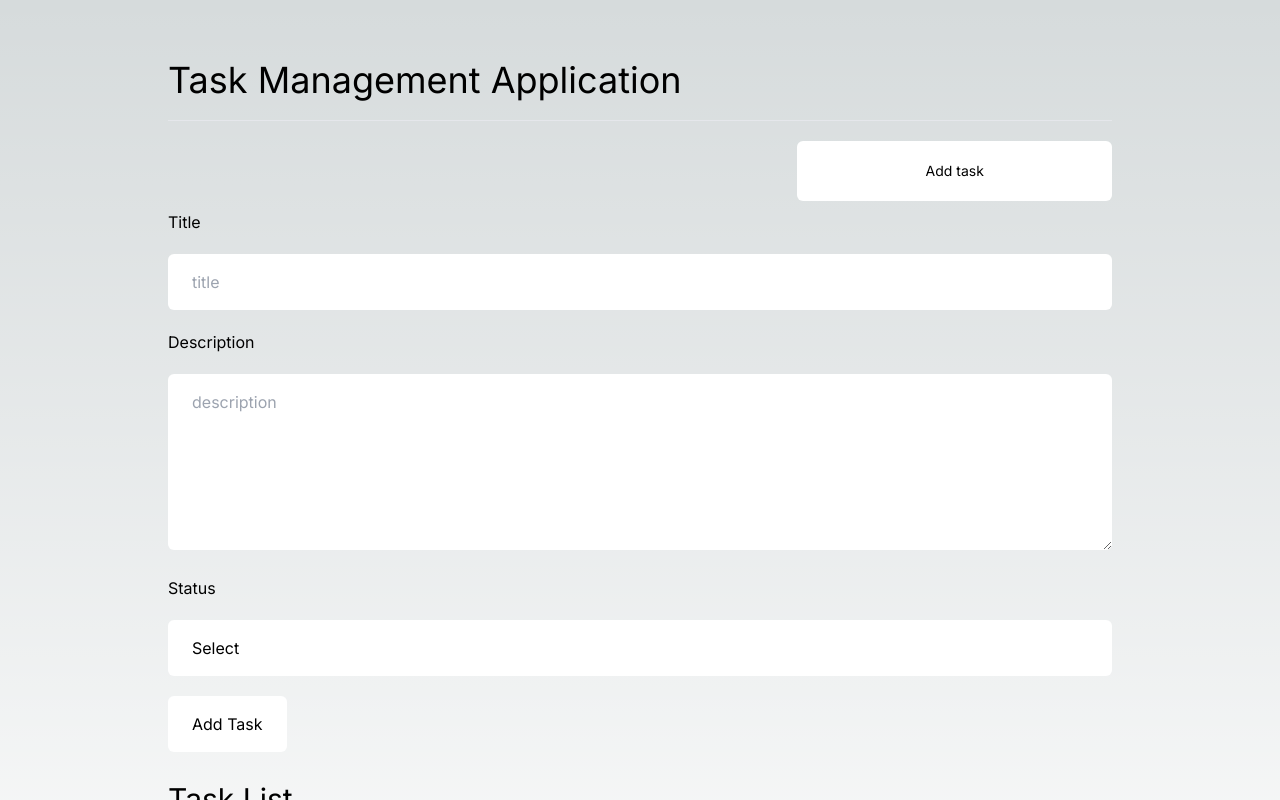
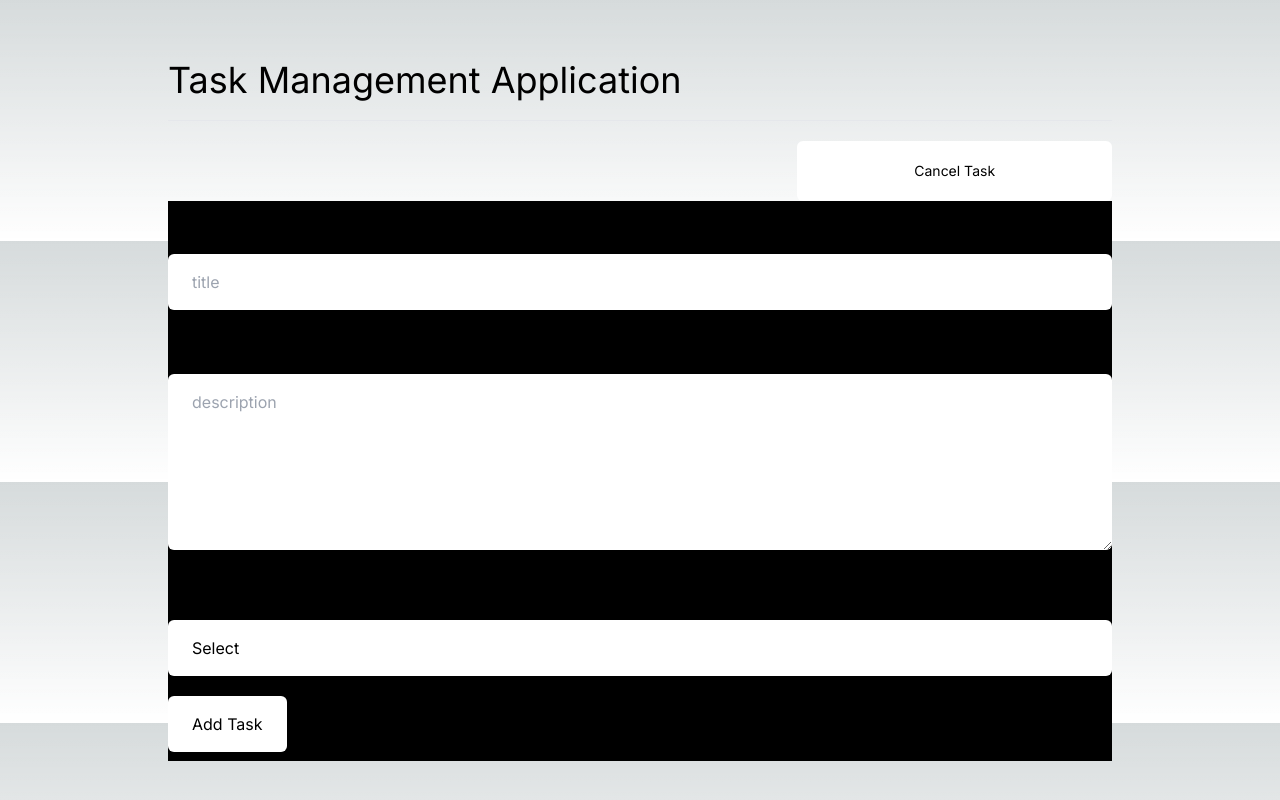
Before and after one commit to sakayat/task_management, a Next.js app: page / in a window 1280 px wide. Both pictures are taken after a click on the button "Add Task". Shown: the top 800 px of the page. Built offline with nearby package versions, Linux system fonts and the light colour scheme.

Commit message:
fix form design

```diff
--- a/components/TaskForm.tsx
+++ b/components/TaskForm.tsx
@@ -10,6 +10,7 @@ const TaskForm: React.FC = observer(() => {
   const [description, setDescription] = useState<string>("");
   const [selected, setSelected] = useState<string>("");
   const [index, setIndex] = useState<number>(-1);
+  const [isOpen, setIsOpen] = useState(false);
 
   const handleSubmit = (e: React.FormEvent<HTMLFormElement>) => {
     e.preventDefault();
@@ -28,6 +29,7 @@ const TaskForm: React.FC = observer(() => {
     setTitle("");
     setDescription("");
     setSelected("");
+    setIsOpen((prev) => !prev);
   };
 
   const handleEdit = (id: number) => {
@@ -36,21 +38,35 @@ const TaskForm: React.FC = observer(() => {
     setDescription(todo.description);
     setSelected(todo.selected);
     setIndex(id);
+    setIsOpen((prev) => !prev);
   };
 
   const handleDelete = (id: number) => {
-    todoStore.removeTodo(id)
-  }
+    todoStore.removeTodo(id);
+  };
+
+  const handleTaskForm = () => {
+    setIsOpen((prev) => !prev);
+  };
 
   return (
-    <div className="task-form">
+    <div className="task-form w-full">
       <div className="flex justify-end">
-        <button className="bg-white text-black px-6 py-5 mt-5 w-1/3 rounded-md text-sm">
-          Add task
+        <button
+          onClick={handleTaskForm}
+          className=" bg-white text-black px-6 py-5 mt-5 w-1/3 rounded-md text-sm"
+        >
+          {isOpen ? "Cancel Task" : "Add Task"}
         </button>
       </div>
+
+      <div className="relative w-full">
         <form
-        className="flex flex-col justify-center gap-5 h-[calc(100vh-15rem)]"
+          className={`${
+            isOpen
+              ? "flex item justify-center h-[calc(100vh-15rem)] absolute w-full backdrop-blur-2xl bg-black"
+              : "hidden"
+          } flex-col gap-5`}
           onSubmit={handleSubmit}
         >
           <div className="form-control space-y-5">
@@ -98,7 +114,10 @@ const TaskForm: React.FC = observer(() => {
             {index === -1 ? "Add Task" : "Update task"}
           </button>
         </form>
-      <TaskList handleEdit={handleEdit} handleDelete={handleDelete}/>
+      </div>
+      {!isOpen && (
+        <TaskList handleEdit={handleEdit} handleDelete={handleDelete} />
+      )}
     </div>
   );
 });
```
Lines whose indentation alone changed are shown as unchanged.
